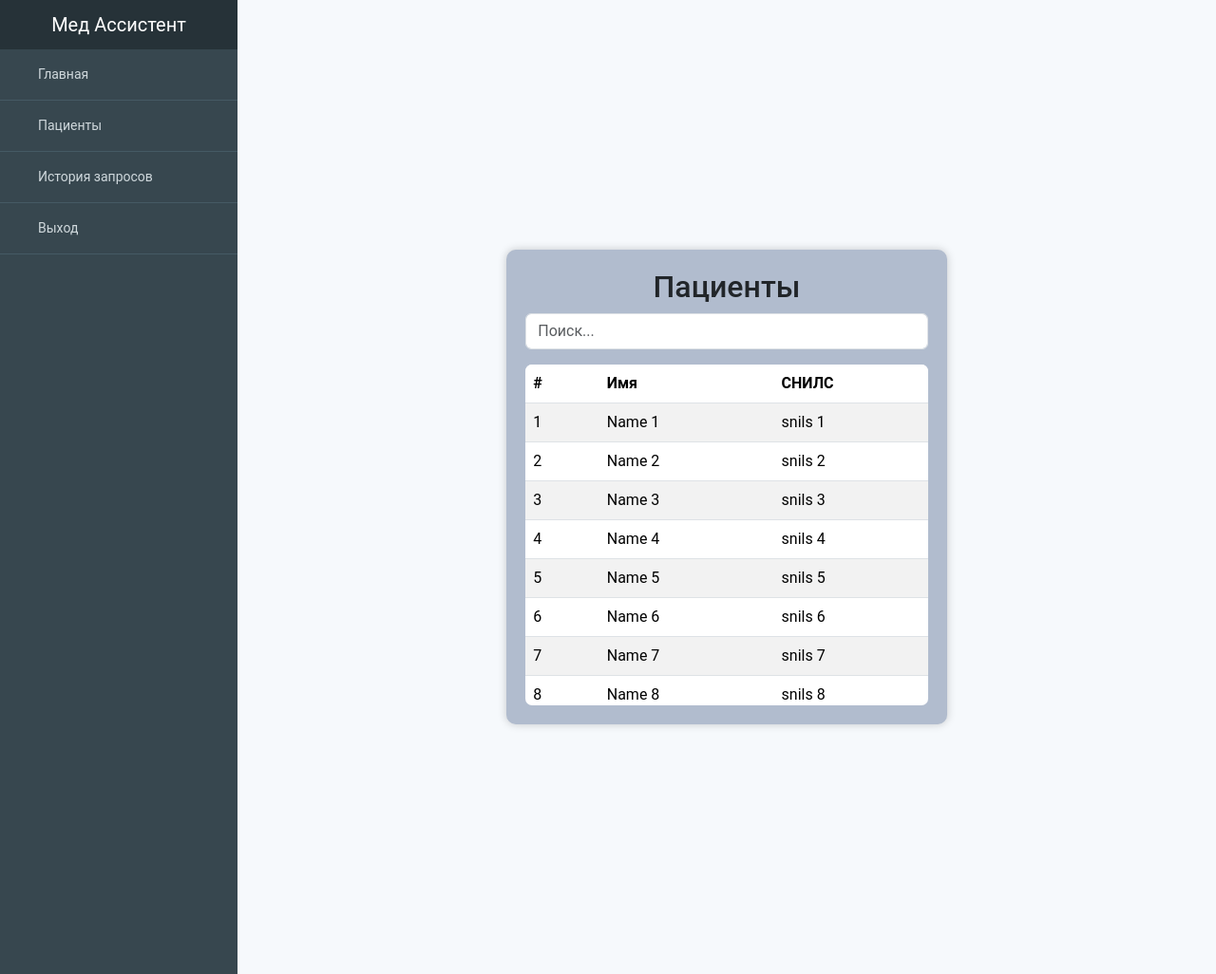
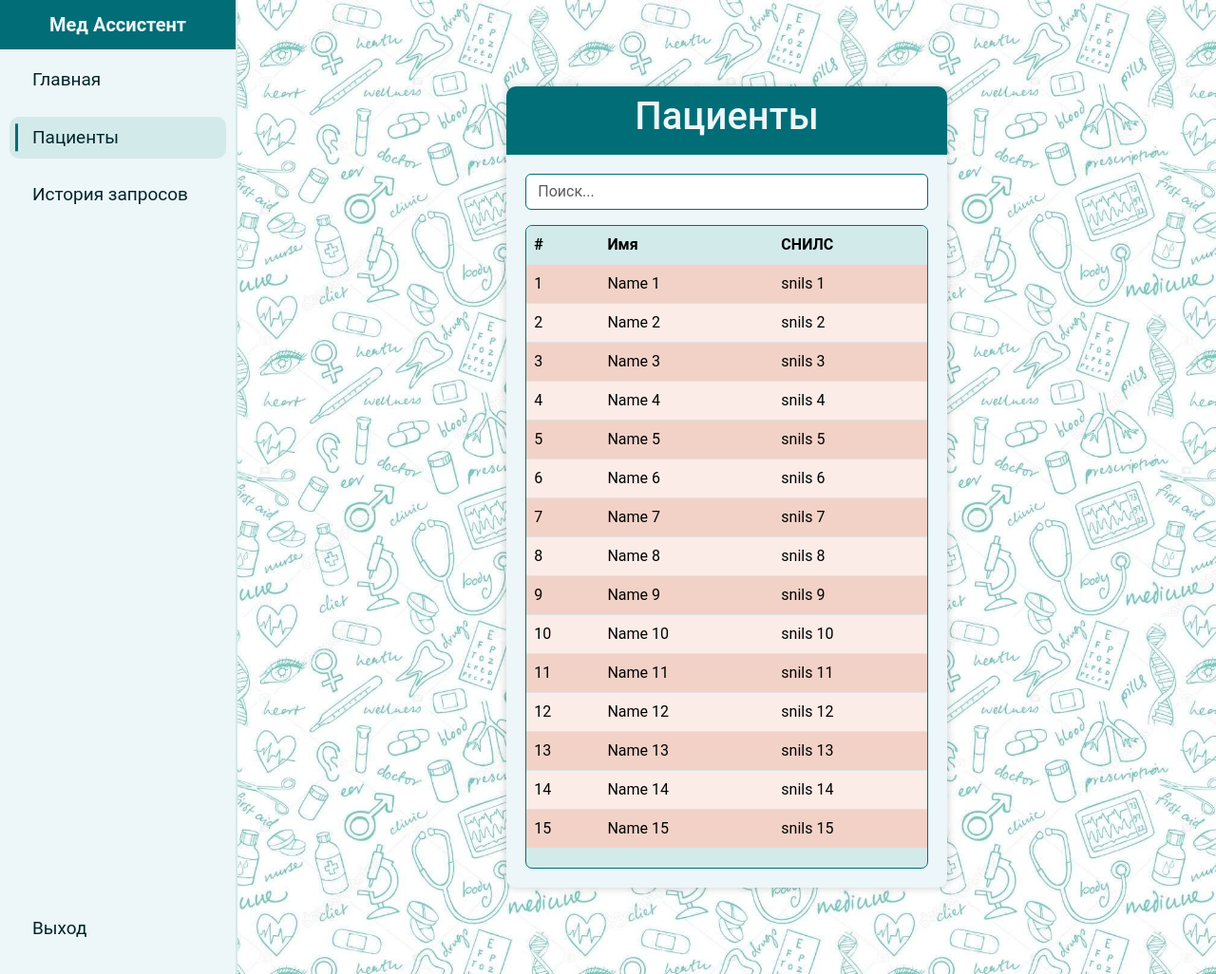
Before and after one commit to schneider001/MedAssistant, a Flask app: page /patients in a window 1280 px wide. Shown: the whole page at 95% size. Run offline with Flask 3, Linux system fonts and the light colour scheme; some libraries are stand-ins or nearby versions.

Commit message:
Update site design

```diff
--- a/app/static/js/historyPage.js
+++ b/app/static/js/historyPage.js
@@ -4,7 +4,7 @@ import { openRequestInfoModal } from "./requestInfoModal.js";
 $(document).ready(function() {
     const requestHistoryTable = new LazyLoadTable('request-history-table', '/load_data_requests');
 
-    $('#request-history-table').on('click', 'tr', function() {
+    $('#request-history-table').on('click', 'tbody tr', function() {
         var requestId = $(this).find('td:first').text();
 
         if (isNaN(requestId)) {
--- a/app/static/js/patientsPage.js
+++ b/app/static/js/patientsPage.js
@@ -5,7 +5,7 @@ $(document).ready(function() {
     const patientsTable = new LazyLoadTable('patients-table', '/load_data_patients');
     let requestHistoryTable;
 
-    $('#patients-table').on('click', 'tr', function() {
+    $('#patients-table').on('click', 'tbody tr', function() {
         var patientId = $(this).find('td:first').text();
 
         if (isNaN(patientId)) {
@@ -31,11 +31,11 @@ $(document).ready(function() {
                 $('#snils').text(data.snils);
                 if (requestHistoryTable) {
                     requestHistoryTable.removeEventListeners();
-                    $('#request-history-table').off('click', 'tr');
+                    $('#request-history-table').off('click', 'tbody tr');
                 }
                 requestHistoryTable = new LazyLoadTable('request-history-table', '/load_patient_history', patientId);
 
-                $('#request-history-table').on('click', 'tr', function() {
+                $('#request-history-table').on('click', 'tbody tr', function() {
                     var requestId = $(this).find('td:first').text();
 
                     if (isNaN(requestId)) {
--- a/app/static/js/requestInfoModal.js
+++ b/app/static/js/requestInfoModal.js
@@ -45,10 +45,10 @@ function loadRequestInfoModal(response) {
     $infoContainer.append($patientInfo, $symptomsInfo, $diagnosisInfo);
 
     const $commentsContainer = $('<div>', { class: 'container-fluid my-2 py-2' });
-    const $commentsCard = $('<div>', { class: 'card' });
-    const $commentsCardBody = $('<div>', { class: 'card-body p-4', style: 'background-color: #f7f6f6; overflow-y: auto; height: 35vh' });
+    const $commentsCard = $('<div>', { class: 'card comments-block-card' });
+    const $commentsCardBody = $('<div>', { class: 'card-body p-4' });
 
-    const $commentsTitle = $('<h5>', { class: 'text-center mb-4 pb-2' }).text('Комментарии врачей');
+    const $commentsTitle = $('<h4>', { class: 'text-center mb-2 pb-2', style: 'font-weight: bold' }).text('Комментарии врачей');
 
     const $comments = $('<div>', { class: 'row', id: 'comments-container' });
 
@@ -91,7 +91,7 @@ function createCommentBlock(id, doctor, comment, time, editable = false) {
 }
 
 function generateCommentElement(comment) {
-    const $div = $('<div>', { class: 'card mb-3' });
+    const $div = $('<div>', { class: 'card mb-3 comment-card' });
 
     if (comment.editable) {
         $div.attr('id', 'editable-comment');
@@ -158,7 +158,7 @@ function editComment(id, doctor, comment, time) {
 function createCommentInputBlock(doctor) {
     const commentsContent = $('#comments-container');
 
-    const $commentInputBlock = $('<div>', { class: 'card mb-3', id: 'add-comment' });
+    const $commentInputBlock = $('<div>', { class: 'card mb-3 add-comment-card', id: 'add-comment' });
     const $cardBody = $('<div>', { class: 'card-body' });
 
     const $dFlex = $('<div>', { class: 'd-flex flex-start' });
@@ -174,12 +174,12 @@ function createCommentInputBlock(doctor) {
     const $header = $('<div>', { class: 'd-flex justify-content-between align-items-center mb-3' });
     const $doctorName = $('<h6>', { class: 'text-primary fw-bold', text: doctor });
 
-    const $commentTextareaContainer = $('<div>', { class: 'mb-4 position-relative' });
+    const $commentTextareaContainer = $('<div>', { class: 'mb-3 position-relative' });
     const $commentTextarea = $('<textarea>', { placeholder: 'Введите ваш комментарий здесь', rows: 4, class: 'form-control', id: 'comment-textarea' });
     const $invalidTooltip = $('<div>', { class: 'invalid-tooltip', text: 'Комментарий не должен быть пустым' });
 
-    const $buttonContainer = $('<div>', { class: 'd-flex justify-content-between align-items-center mt-3' });
-    const $saveButton = $('<button>', { class: 'btn btn-theme text-end mx-1', text: 'Сохранить', click: addComment });
+    const $buttonContainer = $('<div>', { class: 'mt-1 text-end' });
+    const $saveButton = $('<button>', { class: 'btn btn-theme', text: 'Сохранить', click: addComment });
 
     $header.append($doctorName);
     $commentTextareaContainer.append($commentTextarea, $invalidTooltip);
--- a/app/static/js/select2adapters.js
+++ b/app/static/js/select2adapters.js
@@ -27,9 +27,8 @@ $.fn.select2.amd.define("PatientsDropdownAdapter", [
         );
 
         var $button = $('<div>', {
-            class: 'add-patient-button my-1',
-            text: 'Добавить нового пациента',
-            style: 'border-radius: 5px; cursor: pointer; margin-left: 11px; margin-right: 11px'
+            class: 'btn btn-theme add-patient-button my-1',
+            text: 'Добавить нового пациента'
         }).append($('<i>', {
             class: 'zmdi zmdi-account-add ms-3'
         }));
--- a/app/static/styles.css
+++ b/app/static/styles.css
@@ -1,10 +1,22 @@
+:root {
+  --primary-color: #006D77;
+  --secondary-color: #D3EAEB;
+  --background-color: #EDF6F9;
+  --text-color-dark: #002529;
+  --text-color-primary: #004950;
+  --text-color-primary-light: #0FBBE6 ;
+  --text-color-light: #EDF6F9;
+  --selection-hover: #FBECE7;
+  --selection-selected: #FFDDD2;
+}
+
 /* ScrollBar Style */
 
 *,
 html *
 {
   scrollbar-width: thin;
-  scrollbar-color: rgba(0, 0, 0, .15) rgba(255, 255, 255, .7);
+  scrollbar-color: var(--primary-color) var(--secondary-color);
 }
 
 *::-webkit-scrollbar,
@@ -14,17 +26,18 @@ html *::-webkit-scrollbar {
 }
 *::-webkit-scrollbar-track,
 html *::-webkit-scrollbar-track {
-  background: rgba(255, 255, 255, .7);
+  background: var(--secondary-color);
+  border-radius: 7px;
 }
 *::-webkit-scrollbar-thumb,
 html *::-webkit-scrollbar-thumb {
-  background-color: rgba(0, 0, 0, .15);
-  border-radius: 5px;
-  border: 3px solid rgba(255, 255, 255, .7);
+  background-color: var(--primary-color);
+  border: 3px solid var(--secondary-color);
+  border-radius: 7px;
 }
 
 body {
-    background: #f6f9fc;
+  background: var(--text-color-light);
   overflow-x: hidden;
   font-family: 'Roboto', sans-serif;
   font-size: 16px;
@@ -60,14 +73,38 @@ body {
   right: 0;
 }
 
+.text-primary {
+  color: var(--text-color-primary-light) !important;
+}
+
+.link-grey {
+  color: var(--primary-color) !important;
+  font-weight: bold;
+}
+
 .text-theme {
-    color: #5369f8 !important;
+  color: var(--primary-color) !important;
 }
 
 .btn-theme {
-    background-color: #5369f8;
-    border-color: #5369f8;
-    color: #fff;
+  background-color: var(--primary-color);
+  border-color: var(--primary-color);
+  color: var(--text-color-light);
+  font-weight: bold;
+}
+
+.form-control {
+  border-color: var(--primary-color) !important;
+}
+
+.btn-theme:hover {
+  border-color: var(--text-color-dark);
+}
+
+.input-theme {
+  background-color: white;
+  border-color: var(--secondary-color);
+  color: var(--text-color-dark);
 }
 
 @import url('https://fonts.googleapis.com/css?family=Roboto:300,400,400i,500');
@@ -80,15 +117,29 @@ body {
   -moz-transition: all 0.5s ease;
   -o-transition: all 0.5s ease;
   transition: all 0.5s ease;
+  background-image: url("/static/background.jpg");
+  background-repeat: repeat;
+  background-size: 650px;
 }
 
 #centered-box {
-  background-color: #b1bcce;
+  background-color: var(--background-color);
   border-radius: 10px;
-  padding: 20px;
   max-width: 80%;
   min-width: 45%;
   box-shadow: 0 0 10px rgba(0, 0, 0, 0.2);
+}
+
+.centered-box-header {
+  padding: 8px;
+  border-top-left-radius: 10px;
+  border-top-right-radius: 10px;
+  background-color: var(--primary-color);
+  color: var(--text-color-light);
+}
+
+.centered-box-body {
+  padding: 20px;
 }
 
 .tbodycontainer {
@@ -160,36 +250,36 @@ body {
   height: 100%;
   margin-left: -250px;
   overflow-y: auto;
-  background: #37474F;
+  background: var(--background-color);
   -webkit-transition: all 0.5s ease;
   -moz-transition: all 0.5s ease;
   -o-transition: all 0.5s ease;
   transition: all 0.5s ease;
+  border-right: 2px solid var(--secondary-color);
 }
 
 #sidebar header {
-  background-color: #263238;
+  background-color: var(--primary-color);
   font-size: 20px;
+  font-weight: bold;
   line-height: 52px;
   text-align: center;
 }
 
 #sidebar header a {
-  color: #fff;
+  color: var(--text-color-light);
   display: block;
   text-decoration: none;
 }
 
-#sidebar header a:hover {
-  color: #fff;
-}
-
 #sidebar .nav {
   width: 100%;
+  padding: 10px;
 }
 
 #sidebar .nav-item {
   width: 100%;
+  padding-bottom: 16px;
 }
 
 #sidebar .nav-link {
@@ -198,32 +288,47 @@ body {
 
 #sidebar .nav a {
   background: none;
-  border-bottom: 1px solid #455A64;
-  color: #CFD8DC;
-  font-size: 14px;
-  padding: 16px 24px;
+  border-radius: 10px;
+  color: var(--text-color-dark);
+  font-size: 19px;
+  padding: 8px 16px;
 }
 
 #sidebar .nav a:hover {
-  background: none;
-  color: #ECEFF1;
+  background: var(--secondary-color);
+  color: var(--text-color-primary);
 }
 
 #sidebar .nav a i {
-  margin-right: 16px;
+  margin-right: 8px;
+}
+
+#sidebar .nav a.active {
+  background: var(--secondary-color);
+  position: relative;
+}
+
+#sidebar .nav a.active::before {
+  content: "";
+  position: absolute;
+  left: 0;
+  margin-left: 6px;
+  top: 50%;
+  transform: translateY(-50%);
+  bottom: 0;
+  height: 66%;
+  width: 3px;
+  background-color: var(--primary-color);
 }
 
 .add-patient-button {
   display: block;
   text-align: center;
-  background-color: #337ab7;
-  color: #fff;
   padding: 5px;
   cursor: pointer;
-}
-
-.add-patient-button:hover {
-  background-color: #286090;
+  border-radius: 5px;
+  margin-left: 11px;
+  margin-right: 11px
 }
 
 .snils-input {
@@ -248,17 +353,18 @@ body {
 
 .tableFixHead {
   overflow: auto;
-  height: 35vh;
+  height: 66vh;
   width: 100%;
   border-radius: 7px;
-  margin: 0;
-  background-color: white;
+  background-color: var(--secondary-color);
+  border: 1px solid var(--primary-color);
 }
 
 .tableFixHead thead th {
   position: sticky;
   top: 0;
   z-index: 1;
+  background-color: var(--secondary-color);
 }
 
 .tableFixHead tbody th {
@@ -276,6 +382,12 @@ th, td {
   white-space: nowrap;
 }
 
-th {
-  background:#eee;
+.table-striped>tbody>tr:nth-child(odd)>td,
+.table-striped>tbody>tr:nth-child(odd)>th {
+   background-color: var(--selection-selected);
 }
+
+ .table-striped>tbody>tr:nth-child(even)>td,
+ .table-striped>tbody>tr:nth-child(even)>th {
+    background-color: var(--selection-hover);
+}
--- a/app/templates/base.html
+++ b/app/templates/base.html
@@ -14,28 +14,28 @@
 <body>
   {% if show_sidebar %}
   <!-- Sidebar -->
-  <div id="sidebar">
+  <div id="sidebar" class="d-flex flex-column justify-content-between">
     <header>
-      <a href="#">Мед Ассистент</a>
+      <a>Мед Ассистент</a>
     </header>
     <ul class="nav">
       <li class="nav-item">
-        <a class="nav-link" href="/main">
+        <a class="nav-link {% if request.path == '/main' %}active{% endif %}" href="/main">
           <i class="zmdi zmdi-view-dashboard"></i> Главная
         </a>
       </li>
       <li class="nav-item">
-        <a class="nav-link" href="/patients">
+        <a class="nav-link {% if request.path == '/patients' %}active{% endif %}" href="/patients">
           <i class="zmdi zmdi-account"></i> Пациенты
         </a>
       </li>
       <li class="nav-item">
-        <a class="nav-link" href="/history">
+        <a class="nav-link {% if request.path == '/history' %}active{% endif %}" href="/history">
           <i class="zmdi zmdi-calendar"></i> История запросов
         </a>
       </li>
     </ul>
-    <ul class="nav">
+    <ul class="nav mt-auto">
       <li class="nav-item">
         <a class="nav-link" href="/logout">
           <i class="zmdi zmdi-sign-in"></i> Выход
--- a/app/templates/createPatientModal.html
+++ b/app/templates/createPatientModal.html
@@ -4,7 +4,7 @@
             <form id="create-patient-form">
                 <div class="modal-header">
                     <h5 class="modal-title" id="createPatientModalLabel">Запрос</h5>
-                    <button type="button" class="btn-close" data-bs-dismiss="modal" aria-label="Закрыть"></button>
+                    <button type="button" class="btn-close btn-close-white" data-bs-dismiss="modal" aria-label="Закрыть"></button>
                 </div>
                 <div class="modal-body">
                     <div class="mb-3">
--- a/app/templates/history.html
+++ b/app/templates/history.html
@@ -7,8 +7,11 @@
   <!-- Content -->
   <div class="vh-100 d-flex justify-content-center align-items-center align-self-center">
     <div id="centered-box">
+      <div class="centered-box-header">
+        <h1 class="text-center">История запросов</h1>
+      </div>
+      <div class="centered-box-body">
         <form>
-        <h2 class="text-center">История запросов</h2>
           <input type="search" class="form-control mb-3" id="search-input" placeholder="Поиск...">
           <div class="tableFixHead scrollable" id="request-history-table">
             <table class="table table-striped table-hover table-scrollable">
@@ -29,6 +32,7 @@
       </div>
     </div>
   </div>
+</div>
 {% include "requestModal.html" %}
 
 <script src="{{ url_for('static', filename='js/historyPage.js') }}" type="module"></script>
--- a/app/templates/patientModal.html
+++ b/app/templates/patientModal.html
@@ -3,11 +3,11 @@
       <div class="modal-content">
         <div class="modal-header">
           <h5 class="modal-title" id="patientModalLabel">Информация о пациенте</h5>
-          <button type="button" class="btn-close" data-bs-dismiss="modal" aria-label="Закрыть"></button>
+          <button type="button" class="btn-close btn-close-white" data-bs-dismiss="modal" aria-label="Закрыть"></button>
         </div>
         <div class="modal-body">
-          <div id="patient-load-section">
-            <div class="spinner-container text-center">
+          <div class="load-section" id="patient-load-section">
+            <div class="spinner-container text-center d-flex justify-content-center align-items-center align-self-center">
               <div class="spinner-border spinner-border-lg" role="status">
                 <span class="visually-hidden">Загрузка...</span>
               </div>
@@ -57,7 +57,7 @@
           </div>
         </div>
         <div class="modal-footer">
-          <button type="button" class="btn btn-secondary" data-bs-dismiss="modal">Закрыть</button>
+          <button type="button" class="btn btn-theme" data-bs-dismiss="modal">Закрыть</button>
         </div>
       </div>
     </div>
--- a/app/templates/patients.html
+++ b/app/templates/patients.html
@@ -7,8 +7,11 @@
   <!-- Content -->
   <div class="vh-100 d-flex justify-content-center align-items-center align-self-center">
     <div id="centered-box">
+      <div class="centered-box-header">
+        <h1 class="text-center">Пациенты</h1>
+      </div>
+      <div class="centered-box-body">
         <form>
-        <h2 class="text-center">Пациенты</h2>
           <input type="search" class="form-control mb-3" id="search-input" placeholder="Поиск...">
           <div class="tableFixHead scrollable" id="patients-table">
             <table class="table table-striped table-hover table-scrollable">
@@ -27,6 +30,7 @@
       </div>
     </div>
   </div>
+</div>
 {% include "patientModal.html" %}
 {% include "requestModal.html" %}
 
--- a/app/templates/requestModal.html
+++ b/app/templates/requestModal.html
@@ -3,10 +3,10 @@
         <div class="modal-content">
             <div class="modal-header">
                 <h5 class="modal-title" id="requestModalLabel">Запрос</h5>
-                <button type="button" class="btn-close" data-bs-dismiss="modal" aria-label="Закрыть"></button>
+                <button type="button" class="btn-close btn-close-white" data-bs-dismiss="modal" aria-label="Закрыть"></button>
             </div>
             <div class="modal-body">
-                <div id="request-load-section">
+                <div class="load-section" id="request-load-section">
                     <div class="spinner-container text-center" id="spinner">
                         <div class="spinner-border spinner-border-lg" role="status">
                             <span class="visually-hidden">Загрузка...</span>
@@ -16,7 +16,7 @@
                 <div id="request-data-section"></div>
             </div>
             <div class="modal-footer">
-                <button type="button" class="btn btn-secondary" data-bs-dismiss="modal">Закрыть</button>
+                <button type="button" class="btn btn-theme" data-bs-dismiss="modal">Закрыть</button>
             </div>
         </div>
     </div>
```
Also changed, not shown: other parts of app/static/styles.css (+42 -3 lines), app/static/js/requestPage.js (+13 -1 lines), app/templates/index.html (+8 -4 lines), app/static/background.jpg (added). Lines whose indentation alone changed are shown as unchanged.
